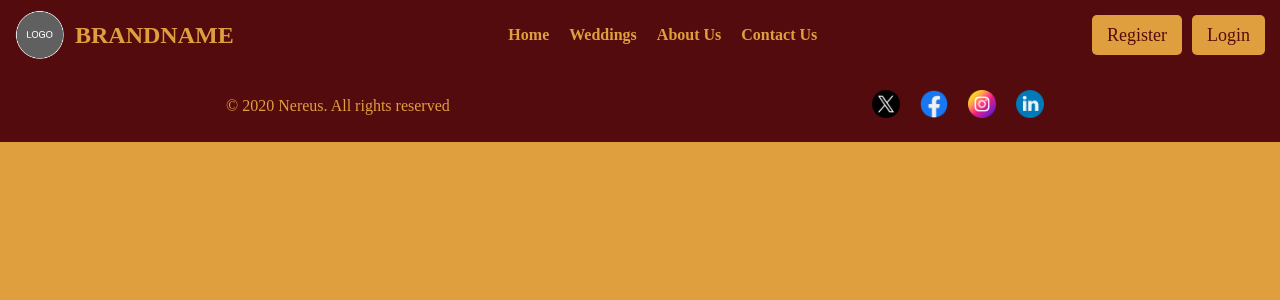
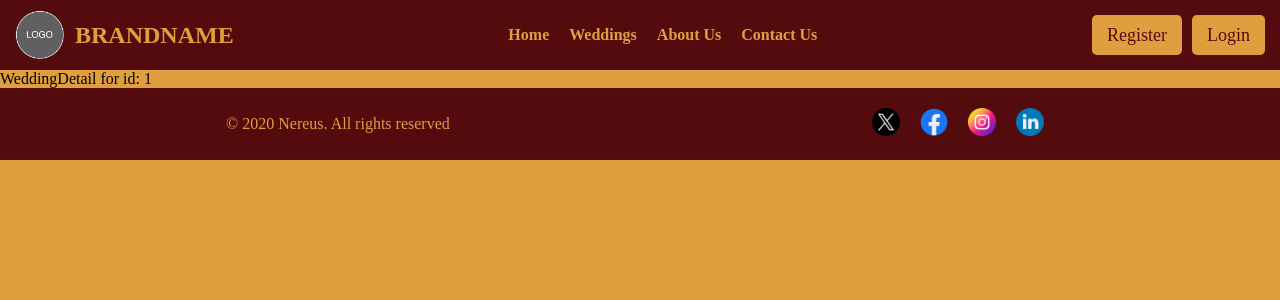
Before and after one commit to CHOUHAN-MOHIT/BTP-project, a React (Create React App) app in the folder frontend/: page /wedding/1 in a window 1280 px wide. Shown: the top 300 px of the page. Built offline with nearby package versions, Linux system fonts and the light colour scheme.

Commit message:
added wedding details page and its routes. Details for the wedding are still pending to be rendered.

```diff
--- a/frontend/src/App.js
+++ b/frontend/src/App.js
@@ -29,7 +29,7 @@ function App() {
           <Route path='/register' Component={Register}></Route>
           <Route path='/register-wedding' Component={WeddingRegister}></Route>
           <Route path='/weddings' Component={WeddingList}></Route>
-          <Route path='/wedding-detail' Component={WeddingDetail}></Route>
+          <Route path='/wedding/:id' Component={WeddingDetail}></Route>
         </Routes>
       <Footer/>
         </UserProvider>
--- a/frontend/src/components/WeddingCard.jsx
+++ b/frontend/src/components/WeddingCard.jsx
@@ -1,5 +1,6 @@
 import React from 'react'
 import './WeddingCard.css'
+import { Link } from 'react-router-dom';
 
 const Weddingcard = ({wedding}) => {
   const imageUrl = 'http://127.0.0.1:8000' + wedding.invitation_card;
@@ -7,6 +8,7 @@ const Weddingcard = ({wedding}) => {
     backgroundImage: `url(${imageUrl})`,
   };
   return (
+    <Link to={`/wedding/${wedding.id}`}>
     <div className='wedding-card'>
         <div className='couple-img' style={styles}>{wedding.bride_name} & {wedding.groom_name}</div>
         <div className='wedding-details'>
@@ -14,6 +16,7 @@ const Weddingcard = ({wedding}) => {
             <div>{wedding.city}</div>
         </div>
     </div>
+    </Link>
   )
 }
 // {id, bride_name, bride_email, bride_phone, groom_phone, groom_email, groom_name, address, city, state, registration_date, wedding_date}
--- a/frontend/src/pages/WeddingDetail.jsx
+++ b/frontend/src/pages/WeddingDetail.jsx
@@ -1,8 +1,10 @@
 import React from 'react'
+import { useParams } from 'react-router-dom';
 
 const WeddingDetail = () => {
+  const { id } = useParams();
   return (
-    <div>WeddingDetail</div>
+    <div>WeddingDetail for id: {id}</div>
   )
 }
 
```
